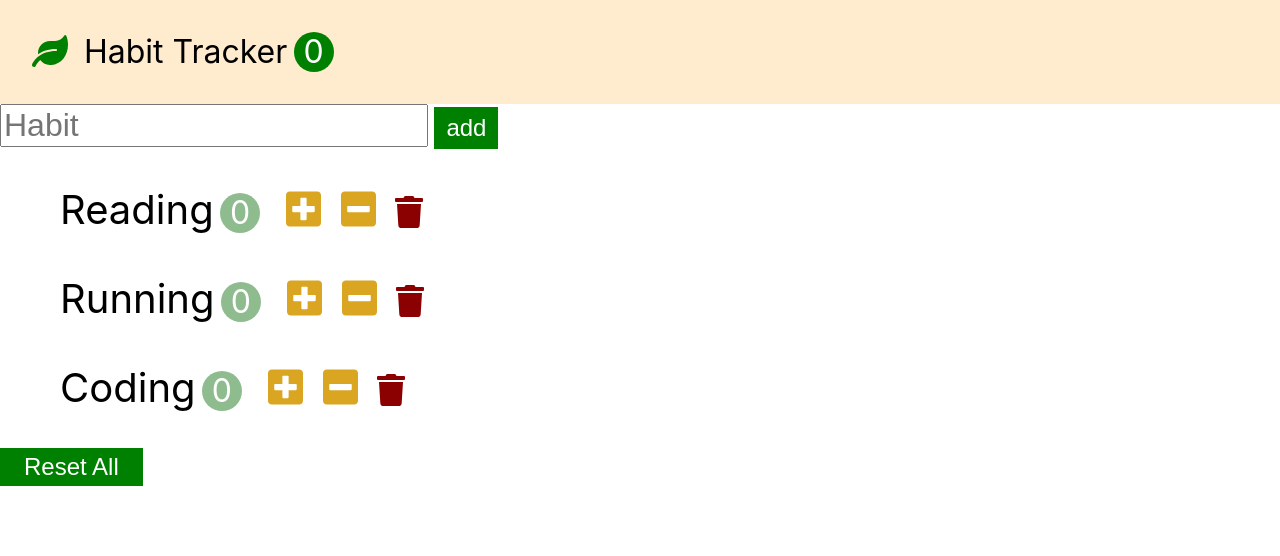
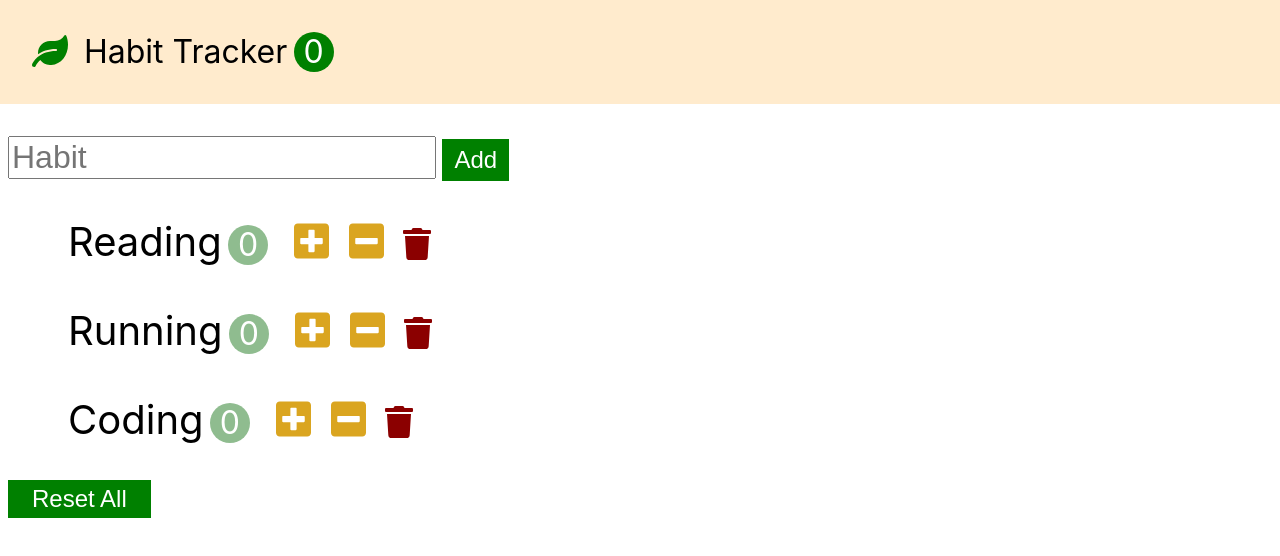
Before and after one commit to smshack/habit-tracker, a React (Create React App) app: page / in a window 1280 px wide. Shown: the top 556 px of the page. Built offline with nearby package versions, Linux system fonts and the light colour scheme.

Commit message:
함수형 컴포넌트 사용해보기 memo

```diff
--- a/src/app.jsx
+++ b/src/app.jsx
@@ -13,34 +13,28 @@ class App extends Component {
   };
 
   handleIncrement = habit => {
-    const habits = [...this.state.habits];
-    const index = habits.indexOf(habit);
-    habits[index].count++;
-    this.setState({ habit });
+    const habits = this.state.habits.map(item => {
+      if (item.id === habit.id) {
+        return { ...habit, count: habit.count + 1 };
+      }
+      return item;
+    });
+    this.setState({ habits });
   };
 
   handleDecrement = habit => {
-    // const habits = [...this.state.habits];
-    // const index = habits.indexOf(habit);
-    // const count = habits[index].count - 1;
-    // habits[index].count = count < 0 ? 0 : count;
     const habits = this.state.habits.map(item => {
       if (item.id === habit.id) {
-        return { ...habit, count: habit.count + 1 }
+        const count = habit.count - 1;
+        return { ...habit, count: count < 0 ? 0 : count };
       }
-      return item
-    })
+      return item;
+    });
     this.setState({ habits });
   };
 
   handleDelete = habit => {
-    const habits = this.state.habits.map(item => {
-      if (item.id === habit.id) {
-        const count = habit.count - 1
-        return { ...habit, count: count < 0 ? 0 : count }
-      }
-      return item
-    })
+    const habits = this.state.habits.filter(item => item.id !== habit.id);
     this.setState({ habits });
   };
 
@@ -51,10 +45,10 @@ class App extends Component {
 
   handleReset = () => {
     const habits = this.state.habits.map(habit => {
-     if(habit.count !== 0){
-        return { ...habit, count:0 }
-     }
-     return habit
+      if (habit.count !== 0) {
+        return { ...habit, count: 0 };
+      }
+      return habit;
     });
     this.setState({ habits });
   };
--- a/src/components/habit.jsx
+++ b/src/components/habit.jsx
@@ -1,21 +1,60 @@
 import React, { PureComponent } from 'react';
 
 class Habit extends PureComponent {
-
   handleIncrement = () => {
-    this.props.onIncrement(this.props.habit)
-    console.log(this.props.habit)
+    this.props.onIncrement(this.props.habit);
   };
 
   handleDecrement = () => {
-    this.props.onDecrement(this.props.habit)
+    this.props.onDecrement(this.props.habit);
   };
-  handleDelete = () =>{
-    this.props.onDelete(this.props.habit)
+
+  handleDelete = () => {
+    this.props.onDelete(this.props.habit);
+  };
+  // componentWillMount() {
+      // 공식 사이트에서 이제 쓰지 말래
+  // }
+
+  componentDidMount() {
+    console.log(`1 componentDidMount-------------------------------------------------------`)
+    console.log(`componentDidMount 컴포넌트가 마운트된 직후, 트리에 삽입된 직후 호출`)
+    console.log('외부에서 데이터를 불러와야 한다면 네트워크 요청을 보내기 적절한 위치')
+    console.log(`didmount ${this.props.habit.name}`)
+  }
+
+  componentWillReceiveProps(nextProps) {
+    // 마운트된 컴포넌트가 props를 전달 받기 전에 호출
+    console.log(`2 componentWillReceiveProps(nextProps)-------------------------------------------------------`)
+     console.log(`props 변화에 대응하여 state를 갱신 할경우 this.props와 nextProps를 비교한 후 setState`)
+    console.log(`componentWillReceiveProps ${this.props.habit.name}`)
+    console.log(`이전 props ${this.props.habit.name} ${this.props.habit.count}`)
+    console.log(`업데이트 될 props ${nextProps.habit.name} ${nextProps.habit.count}`)
+
+  }
+
+
+  // shouldComponentUpdate(nextProps, nextState) {
+  //   // 컴포넌트를 다시 렌더링 해야 할지 말지 정의해 준다
+  //   return (JSON.stringify(nextProps)!=JSON.stringify(this.props))
+  // }
+
+  // componentWillUpdate(nextProps, nextState) {
+  //   return (JSON.stringify(nextProps)!=JSON.stringify(this.props))
+  // }
+
+  // componentDidUpdate(prevProps, prevState) {
+
+  // }
+
+  componentWillUnmount() {
+    console.log(`3 componentWillUnmount-------------------------------------------------------`)
+    console.log(`컴포넌트가 돔 상에서 제거 될 때 호출`)
+    console.log(`didmount ${this.props.habit.name}`)
   }
   render() {
-    const { name } = this.props.habit;
-    const { count } =this.props
+    const { name, count } = this.props.habit;
+    console.log(`habit: ${name}`);
     return (
       <li className="habit">
         <span className="habit-name">{name}</span>
@@ -33,8 +72,9 @@ class Habit extends PureComponent {
           <i className="fas fa-minus-square"></i>
         </button>
         <button
-        className="habit-button habit-delete"
-        onClick={this.handleDelete}>
+          className="habit-button habit-delete"
+          onClick={this.handleDelete}
+        >
           <i className="fas fa-trash"></i>
         </button>
       </li>
--- a/src/components/habitAddForm.jsx
+++ b/src/components/habitAddForm.jsx
@@ -1,25 +1,62 @@
-import React, { PureComponent } from 'react';
+import React, { memo } from 'react';
 
-class HabitAddForm extends PureComponent {
-    inputRef = React.createRef();
-    onSubmit = event => {
-        // 페이지가 리로딩 되는것을 막음
-        event.preventDefault();
-        console.log(this.inputRef.current.value)
-        const name = this.inputRef.current.value;
-        name && this.props.onAdd(name)
-    }
-    render() {
-        return (
-            <form className='add-form' onSubmit={this.onSubmit} >
-                <input ref={this.inputRef} type="text" className="add-input" placeholder='Habit' />
-                <button className="add-button">add</button>
-            </form>
-        );
-    }
-}
+const HabitAddForm = memo((props) => {
+  const formRef = React.createRef();
+  const inputRef = React.createRef();
+
+  const onSubmit = event => {
+    event.preventDefault();
+    const name = inputRef.current.value;
+    name && props.onAdd(name);
+    formRef.current.reset();
+  }
+  return (
+    <form ref={formRef} className="add-form" onSubmit={onSubmit}>
+      <input
+        ref={inputRef}
+        type="text"
+        className="add-input"
+        placeholder="Habit"
+      />
+      <button className="add-button">Add</button>
+    </form>
+  )
+})
 
 export default HabitAddForm;
+
+
+// import React, { PureComponent } from 'react';
+
+// class HabitAddForm extends PureComponent {
+//   formRef = React.createRef();
+//   inputRef = React.createRef();
+
+//   onSubmit = event => {
+//     event.preventDefault();
+//     const name = this.inputRef.current.value;
+//     name && this.props.onAdd(name);
+//     this.formRef.current.reset();
+//   };
+
+//   render() {
+//     console.log('habitAddForm');
+//     return (
+//       <form ref={this.formRef} className="add-form" onSubmit={this.onSubmit}>
+//         <input
+//           ref={this.inputRef}
+//           type="text"
+//           className="add-input"
+//           placeholder="Habit"
+//         />
+//         <button className="add-button">Add</button>
+//       </form>
+//     );
+//   }
+// }
+
+// export default HabitAddForm;
+
 // PureComponet 는 should component update를 구현함
 // 컴포넌트가 업데이트 될지 안될지 비교
 // 이전에 state와 props를 비교해서 앞과 일치하면 돔을 업데이트 하지 않음
--- a/src/components/habits.jsx
+++ b/src/components/habits.jsx
@@ -3,27 +3,42 @@ import Habit from './habit';
 import HabitAddForm from './habitAddForm';
 
 class Habits extends Component {
-  handleAdd = name =>{
-    this.props.onAdd(name)
-  }
+  handleIncrement = habit => {
+    this.props.onIncrement(habit);
+  };
+
+  handleDecrement = habit => {
+    this.props.onDecrement(habit);
+  };
+
+  handleDelete = habit => {
+    this.props.onDelete(habit);
+  };
+
+  handleAdd = name => {
+    this.props.onAdd(name);
+  };
+
   render() {
+    console.log('habits');
     return (
-      <>
-      <HabitAddForm onAdd={this.handleAdd}/>
+      <div className="habits">
+        <HabitAddForm onAdd={this.handleAdd} />
         <ul>
           {this.props.habits.map(habit => (
             <Habit
               key={habit.id}
               habit={habit}
-              count={habit.count}
-              onIncrement={this.props.onIncrement}
-              onDecrement={this.props.onDecrement}
-              onDelete={this.props.onDelete}
+              onIncrement={this.handleIncrement}
+              onDecrement={this.handleDecrement}
+              onDelete={this.handleDelete}
             />
           ))}
         </ul>
-        <button className="habits-reset" onClick={this.props.onReset}>Reset All</button>
-      </>
+        <button className="habits-reset" onClick={this.props.onReset}>
+          Reset All
+        </button>
+      </div>
     );
   }
 }
--- a/src/components/navbar.jsx
+++ b/src/components/navbar.jsx
@@ -2,12 +2,13 @@ import React, { PureComponent } from 'react';
 
 class Navbar extends PureComponent {
   render() {
+    console.log('navbar');
     return (
-            <nav className="navbar">
+      <div className="navbar">
         <i className="navbar-logo fas fa-leaf"></i>
         <span>Habit Tracker</span>
         <span className="navbar-count">{this.props.totalCount}</span>
-            </nav>
+      </div>
     );
   }
 }
```
Also changed, not shown: src/index.js (line endings or trailing spaces), 1 other file (tests, documents, lock files or other folders). Lines whose indentation alone changed are shown as unchanged.
